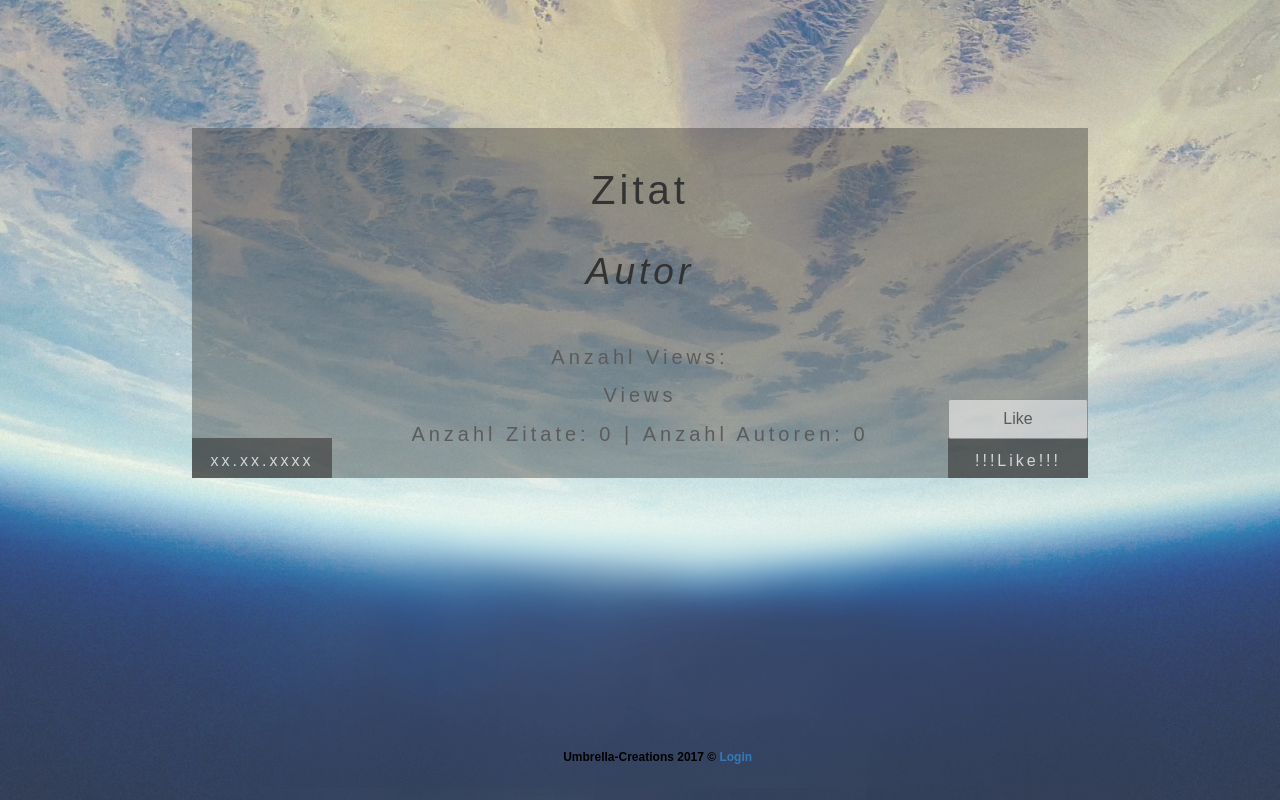
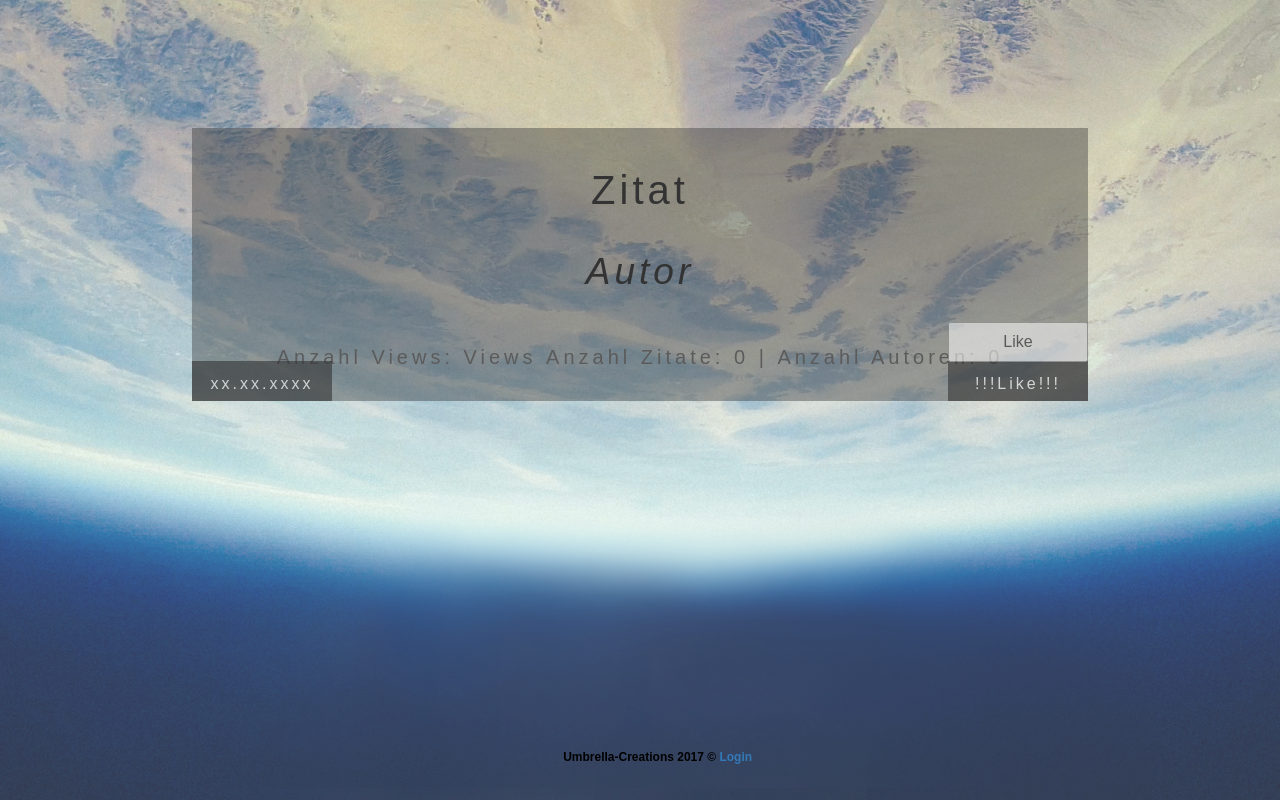
Before and after one commit to UmbrellaCreations/Modul-426---Software-agil-entwicklen-Fabian-Dennler-, a PHP site: page / in a window 1280 px wide. Run offline with PHP 8.4, Linux system fonts and the light colour scheme; data that the repository does not hold is empty.

Commit message:
Styling views

```diff
--- a/zitate/root/Zitate/css/styles.css
+++ b/zitate/root/Zitate/css/styles.css
@@ -94,6 +94,14 @@ img.avatar {
 .autor {
     padding-top: 10px;
     padding-bottom: 40px;
+}
+
+.views {
+	display: inline-block;
+}
+
+.views p {
+	display: inline-block;
 }
 
 .anzahl, .birthday, .like {
```
Also changed, not shown: 6 other files.
